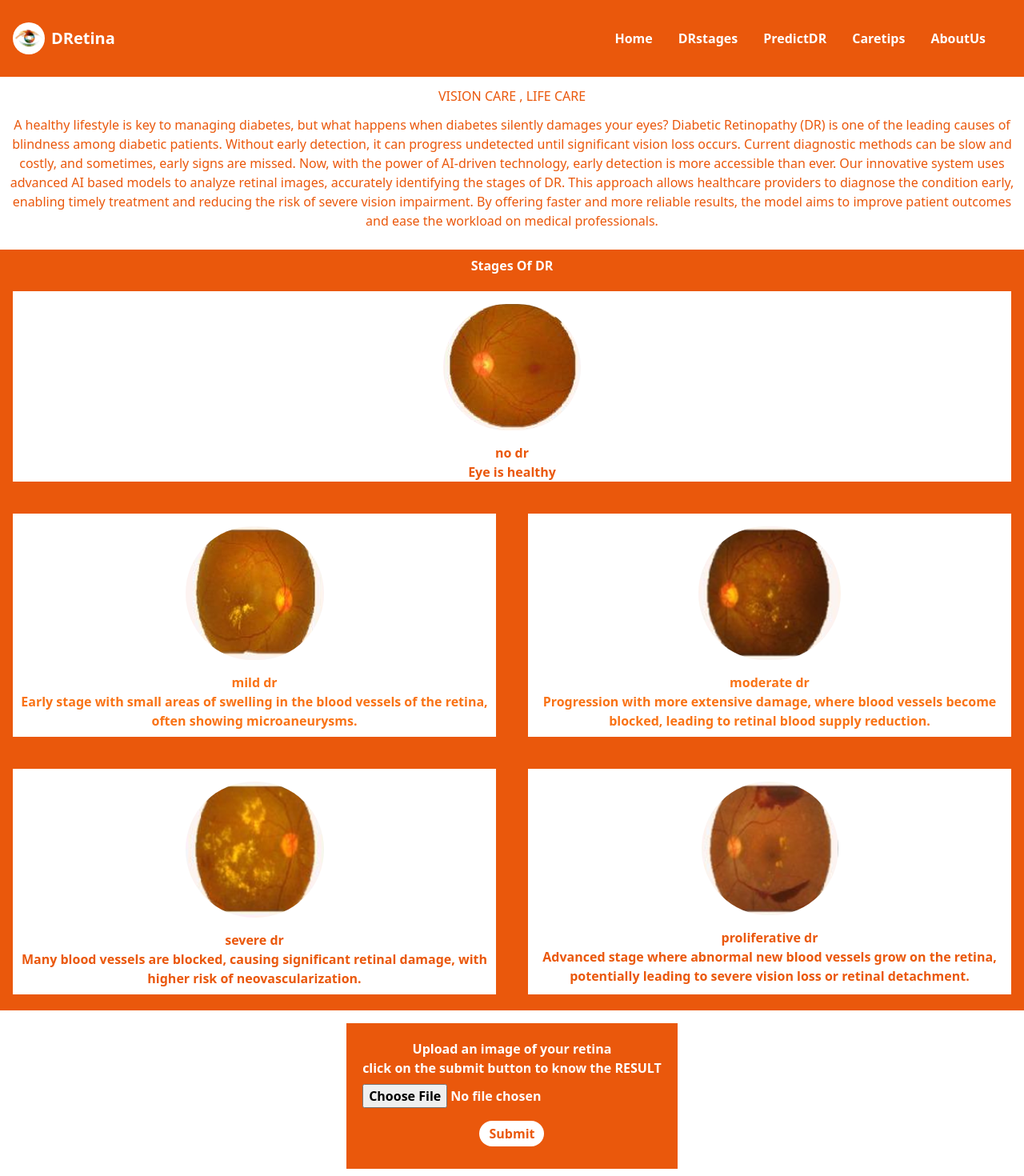
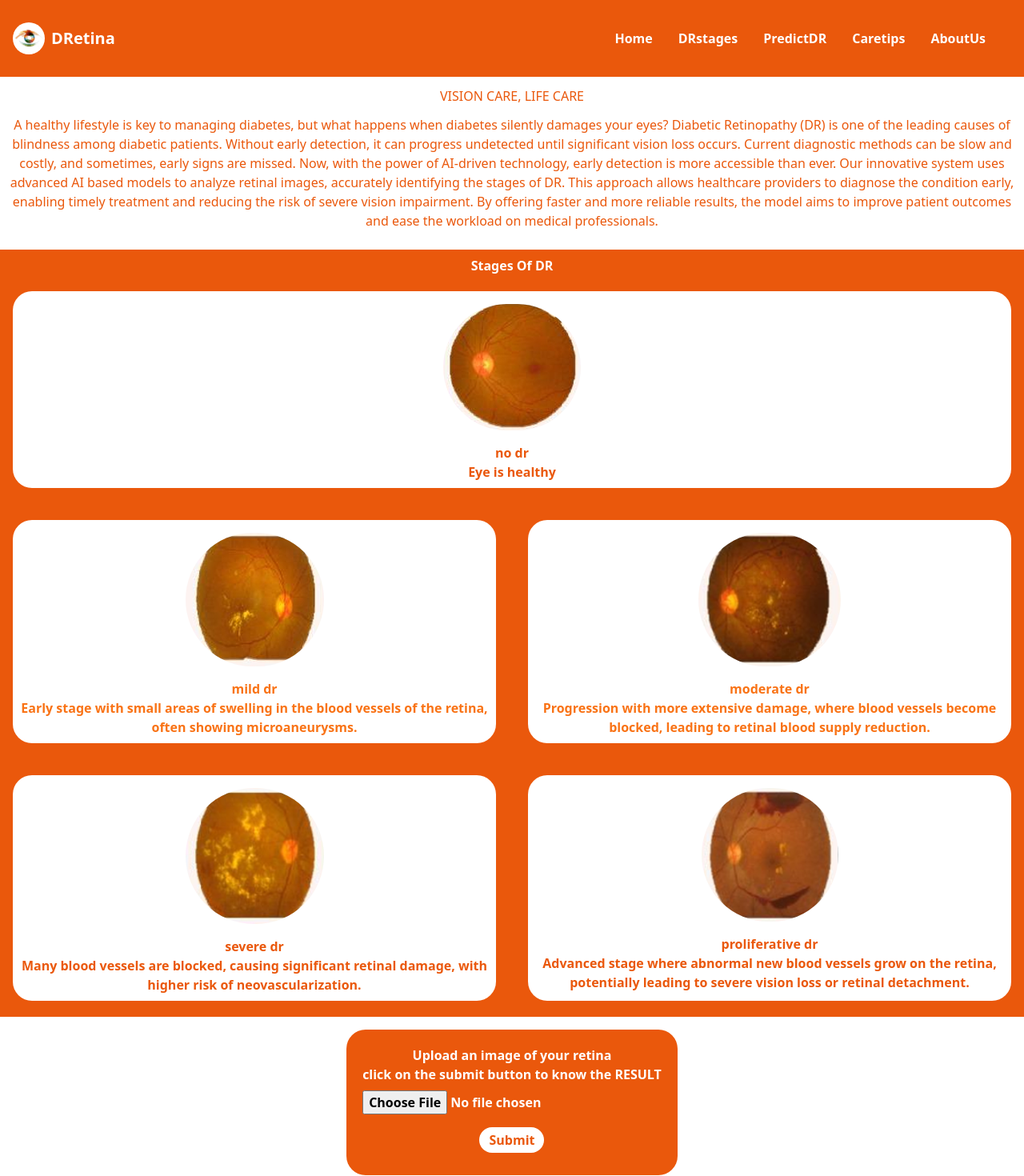
Before and after one commit to Meghana-2005/DR-detection-site, a React (Vite) app: page / in a window 1280 px wide. Shown: the top 1470 px of the page at 80% size. Built offline with nearby package versions, Linux system fonts and the light colour scheme.

Commit message:
Fix: Centered homepage heading using text-center

```diff
--- a/src/components/Caretips/C.jsx
+++ b/src/components/Caretips/C.jsx
@@ -3,8 +3,8 @@ import React from 'react'
 const C = () => {
   return (
     <div className=' text-white font-semibold '>
-      <div className='bg-orange-600 flex-col justify-items-center py-3 px-5 '>
-        <h>CARE TIPS</h>
+      <div className='bg-orange-600 flex flex-col justify-items-center py-3 px-5 '>
+        <h className='text-center'>CARE TIPS</h>
         <p className='text-center'>There are things you can do to help keep your eyes healthy and make sure you are seeing your best:</p>
         <li>Eat a healthy, balanced diet. Your diet should include plenty or fruits and vegetables, especially deep yellow and green leafy vegetables. Eating fish high in omega-3 fatty acids, such as salmon, tuna, and halibut can also help your eyes.</li>
         <li>Maintain a healthy weight. Being overweight or having obesity increases your risk of developing diabetes. Having diabetes puts you at higher risk of getting diabetic retinopathy or glaucoma.</li>
--- a/src/components/DRstages/Ds.jsx
+++ b/src/components/DRstages/Ds.jsx
@@ -12,17 +12,17 @@ const Ds = () => {
         <h>Stages Of DR</h>
       </div>
 
-      <div className='bg-white text-orange-600 mt-5 mb-5'>
+      <div className='bg-white text-orange-600 mt-5 mb-5 rounded-3xl'>
         <div className='py-4'>
           <img src={nodri} className='flex h-30 w-30 object-contain rounded-full justify-self-center'></img>
 
         </div>
 
         <h>no dr</h>
-        <p>Eye is healthy</p>
+        <p className='pb-2'>Eye is healthy</p>
       </div>
       <div className=' text-orange-500  md:grid grid-cols-2 gap-10 '>
-        <div className='bg-white mb-5 mt-5'>
+        <div className='bg-white mb-5 mt-5 rounded-3xl'>
           <div className='py-4'>
             <img src={mildi} className='flex h-30 w-30 object-contain rounded-full justify-self-center'></img>
 
@@ -33,7 +33,7 @@ const Ds = () => {
           <p className='pb-2'>Early stage with small areas of swelling in the blood vessels of the retina, often showing microaneurysms.</p>
 
         </div>
-        <div className='bg-white mb-5 mt-5'>
+        <div className='bg-white mb-5 mt-5 rounded-3xl'>
           <div className='py-4'>
             <img src={moderatei} className='flex h-30 w-30 object-contain rounded-full justify-self-center'></img>
 
@@ -48,7 +48,7 @@ const Ds = () => {
 
 
       <div className=' text-orange-600  md:grid grid-cols-2 gap-10 '>
-        <div className='bg-white mb-5 mt-5'>
+        <div className='bg-white mb-5 mt-5 rounded-3xl'>
           <div className='py-4'>
             <img src={severei} className='flex h-30 w-30 object-contain rounded-full justify-self-center'></img>
 
@@ -58,7 +58,7 @@ const Ds = () => {
           <p className='pb-2'>Many blood vessels are blocked, causing significant retinal damage, with higher risk of neovascularization.</p>
 
         </div>
-        <div className='bg-white mb-5 mt-5'>
+        <div className='bg-white mb-5 mt-5 rounded-3xl'>
           <div className='py-4'>
             <img src={poliferativei} className='flex h-30 w-30 object-contain rounded-full justify-self-center'></img>
 
--- a/src/components/Home/Home.jsx
+++ b/src/components/Home/Home.jsx
@@ -2,10 +2,11 @@ import React from 'react'
 
 const Home = () => {
   return (
-    <div className='  bg-white pt-16 md:pt-24 text-orange-600'>
-      <div className='flex-col justify-items-center   py-3 '>
+    <div className='bg-white pt-16 md:pt-24 text-orange-600 text-center'>
+      <div className='flex flex-col justify-items-center py-3 '>
 
-      <h>VISION CARE , LIFE CARE</h>
+
+      <h>VISION CARE, LIFE CARE</h>
         <p className='text-center py-3'>A healthy lifestyle is key to managing diabetes, but what happens when diabetes silently damages your eyes? Diabetic Retinopathy (DR) is one of the leading causes of blindness among diabetic patients. Without early detection, it can progress undetected until significant vision loss occurs. Current diagnostic methods can be slow and costly, and sometimes, early signs are missed.
 
            Now, with the power of AI-driven technology, early detection is more accessible than ever. Our innovative system uses advanced AI based models to analyze retinal images, accurately identifying the stages of DR. This approach allows healthcare providers to diagnose the condition early, enabling timely treatment and reducing the risk of severe vision impairment. By offering faster and more reliable results, the model aims to improve patient outcomes and ease the workload on medical professionals.</p>
--- a/src/components/PredictDR/Pd.jsx
+++ b/src/components/PredictDR/Pd.jsx
@@ -4,7 +4,7 @@ const Pd = () => {
   return (
     <div className='bg-white font-semibold text-center  flex justify-center '>
     <div className='mt-4 mb-4 ml-4 mr-4 '>
-      <div className='bg-orange-600 text-white py-5 px-5'>
+      <div className='bg-orange-600 text-white py-5 px-5 rounded-3xl'>
         <h>Upload an image of your retina</h>
         <p>click on the submit button to know the RESULT</p>
         <div className='grid py-2'>
```
